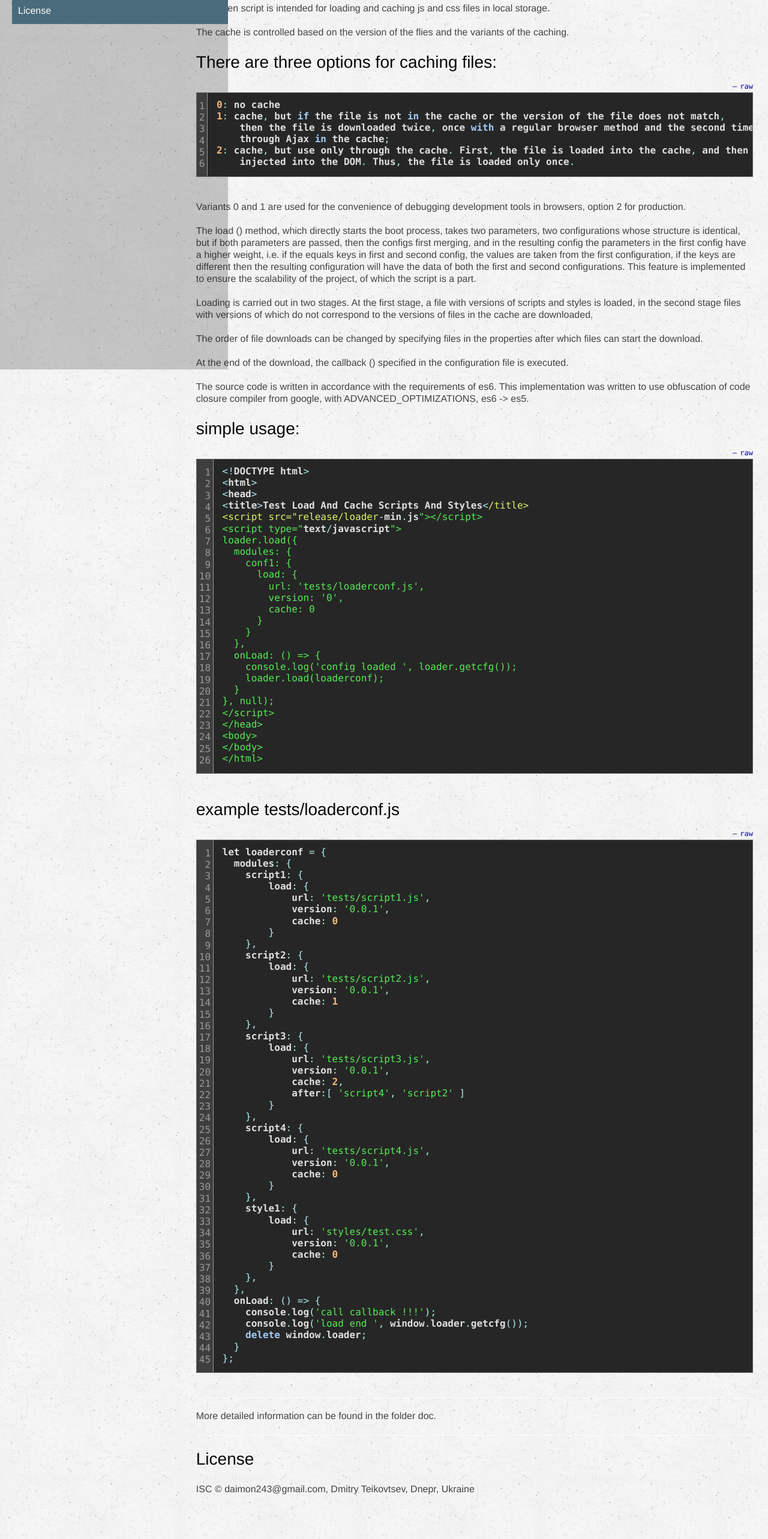
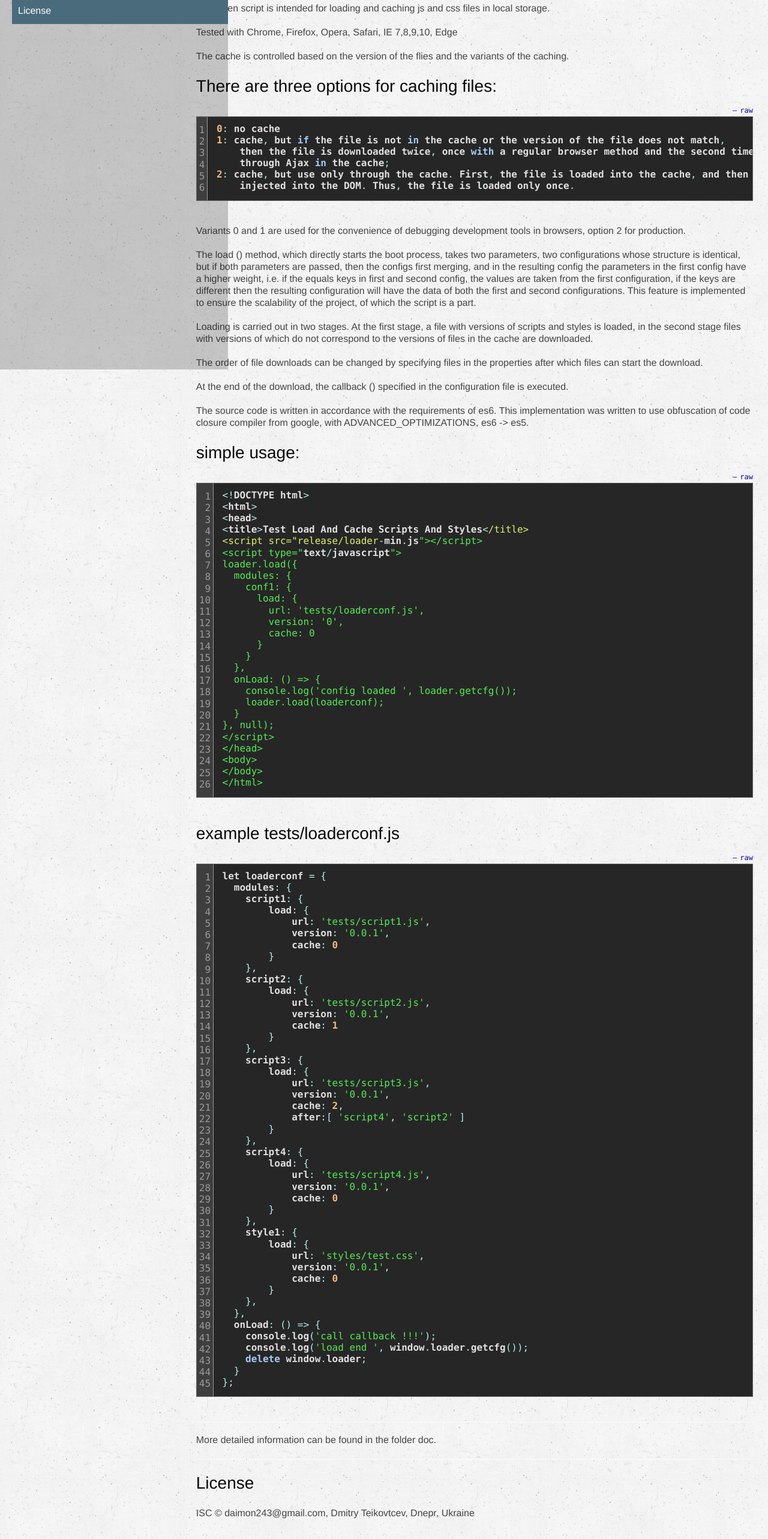
Before and after one commit to daimon243/CacheScriptLoad, a website: page doc/index.html in a window 1280 px wide. Shown: the part 234-2800 px from the top of the page at 60% size. Drawn offline with Linux system fonts and the light colour scheme.

Commit message:
modify jsdoc

```diff
--- a/doc/index.html
+++ b/doc/index.html
@@ -93,6 +93,7 @@
 
     <section class="readme-section">
         <article><h1>Load and cache scripts and styles</h1><p>The given script is intended for loading and caching js and css files in local storage.</p>
+<p>Tested with Chrome, Firefox, Opera, Safari, IE 7,8,9,10, Edge</p>
 <p>The cache is controlled based on the version of the flies and the variants of the caching.</p>
 <h3>There are three options for caching files:</h3><pre class="prettyprint source"><code>0: no cache
 1: cache, but if the file is not in the cache or the version of the file does not match,
@@ -187,7 +188,7 @@ loader.load({
 };</code></pre><hr>
 <p>More detailed information can be found in the folder doc.</p>
 <hr>
-<h3>License</h3><p>ISC © daimon243@gmail.com, Dmitry Teikovtsev, Dnepr, Ukraine</p></article>
+<h3>License</h3><p>ISC © daimon243@gmail.com, Dmitry Teikovtcev, Dnepr, Ukraine</p></article>
     </section>
 
 
@@ -212,7 +213,7 @@ loader.load({
 
     <span class="jsdoc-message">
     Documentation generated by <a href="https://github.com/jsdoc3/jsdoc" target="_blank">JSDoc 3.4.3</a>
-    on 2017-03-24T20:23:45+02:00
+    on 2017-03-24T22:57:15+02:00
     </span>
         </footer>
       </div>
```
Also changed, not shown: doc/CacheScriptLoad.html (+1 -1 lines), doc/classes.list.html (+1 -1 lines), doc/global.html (+1 -1 lines), README.md.
